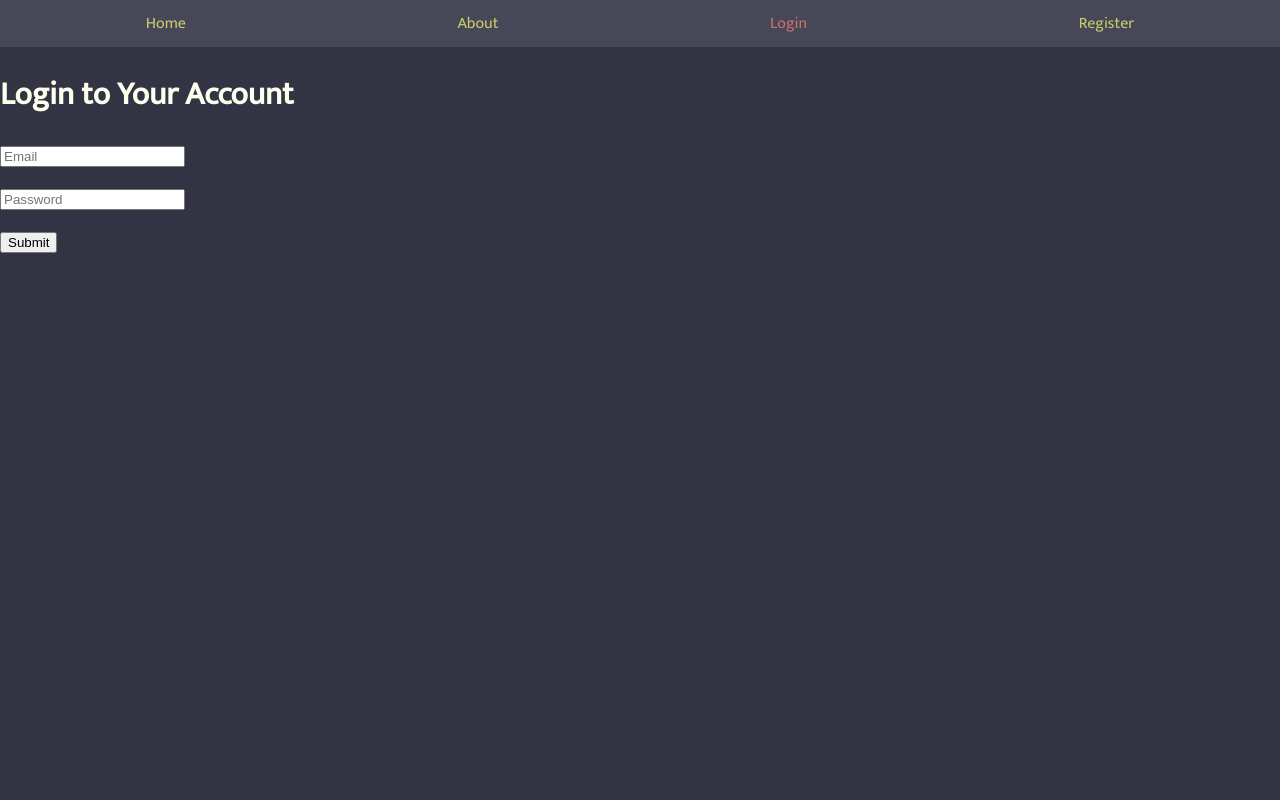
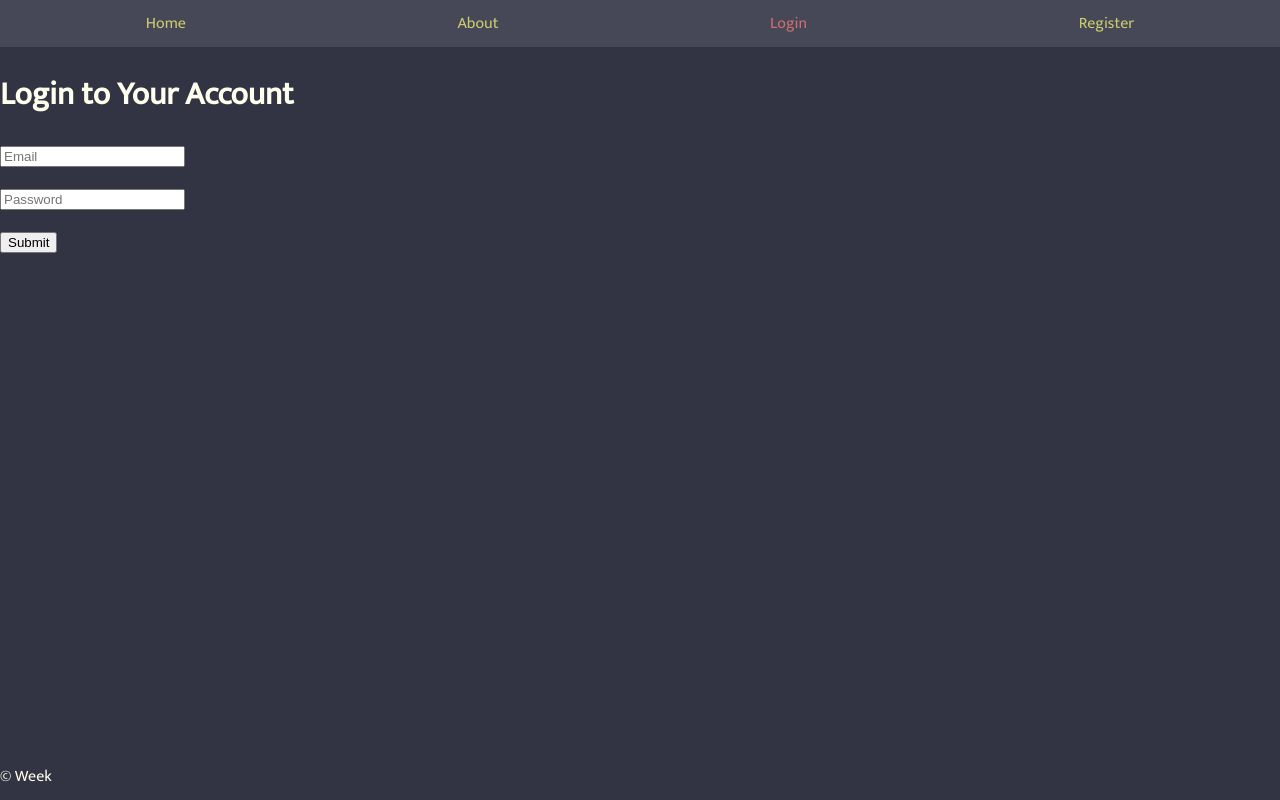
Before and after one commit to SiriusKoan/week, a Vue app in the folder frontend/: page /login in a window 1280 px wide. Built offline with nearby package versions, Linux system fonts and the light colour scheme; no server answers.

Commit message:
feat: add copyright component

```diff
--- a/frontend/src/App.vue
+++ b/frontend/src/App.vue
@@ -1,11 +1,13 @@
 <script lang="ts">
 import NavBar from "./components/NavBar.vue";
+import CopyrightFooter from "./components/CopyrightFooter.vue";
 export default {
   data() {
     return {};
   },
   components: {
     NavBar,
+    CopyrightFooter,
   },
 };
 </script>
@@ -13,9 +15,14 @@ export default {
 <template>
   <NavBar />
   <router-view />
+  <CopyrightFooter />
 </template>
 
 <style>
 @import "assets/base.css";
 @import "assets/time.css";
+
+body {
+  min-height: 100vh;
+}
 </style>
--- /dev/null
+++ b/frontend/src/components/CopyrightFooter.vue
@@ -0,0 +1,30 @@
+<template>
+  <footer>
+    <div>
+      © <a href="https://github.com/SiriusKoan/week" target="_blank">Week</a>
+    </div>
+  </footer>
+</template>
+
+<script>
+export default {
+  name: "CopyrightFooter",
+};
+</script>
+
+<style scoped>
+footer {
+  text-align: center;
+  position: absolute;
+  bottom: 10px;
+}
+
+a {
+  color: var(--text-color);
+  text-decoration: none;
+}
+
+a:hover {
+  text-decoration: underline;
+}
+</style>
```
